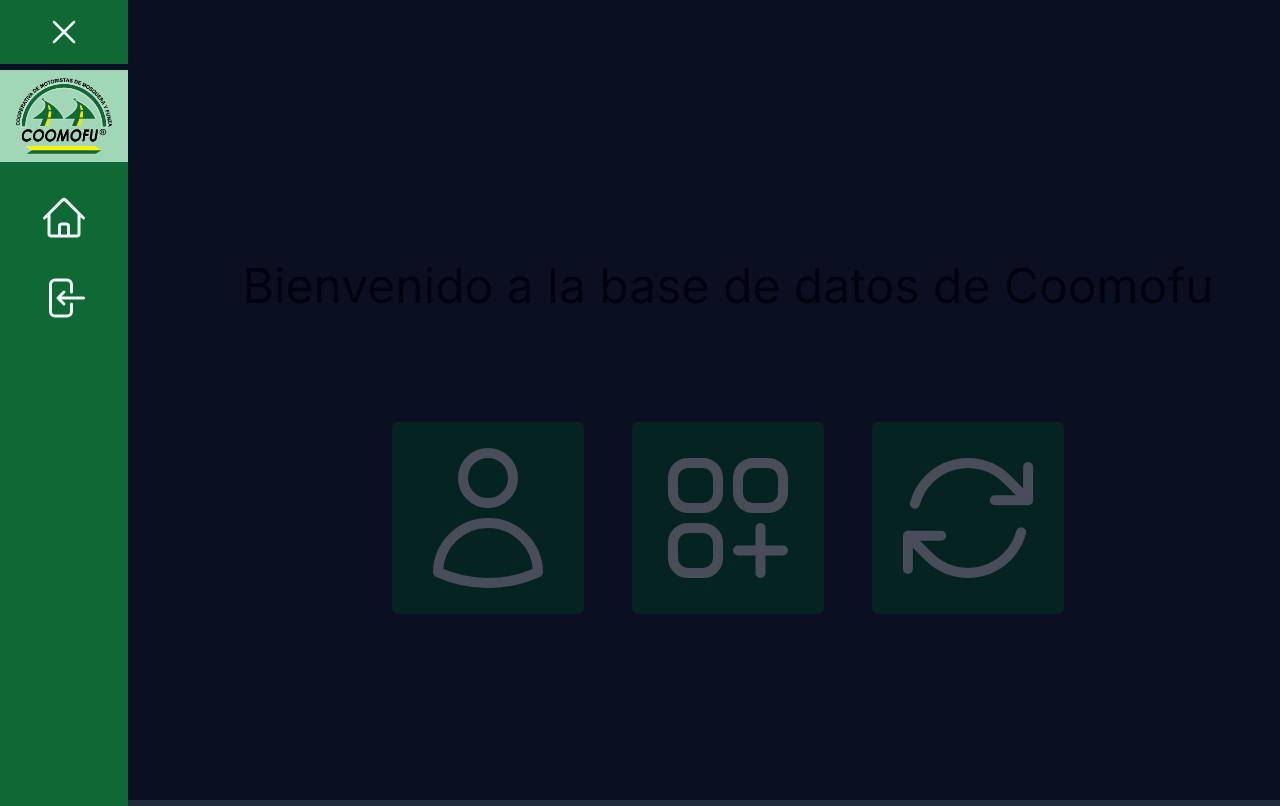
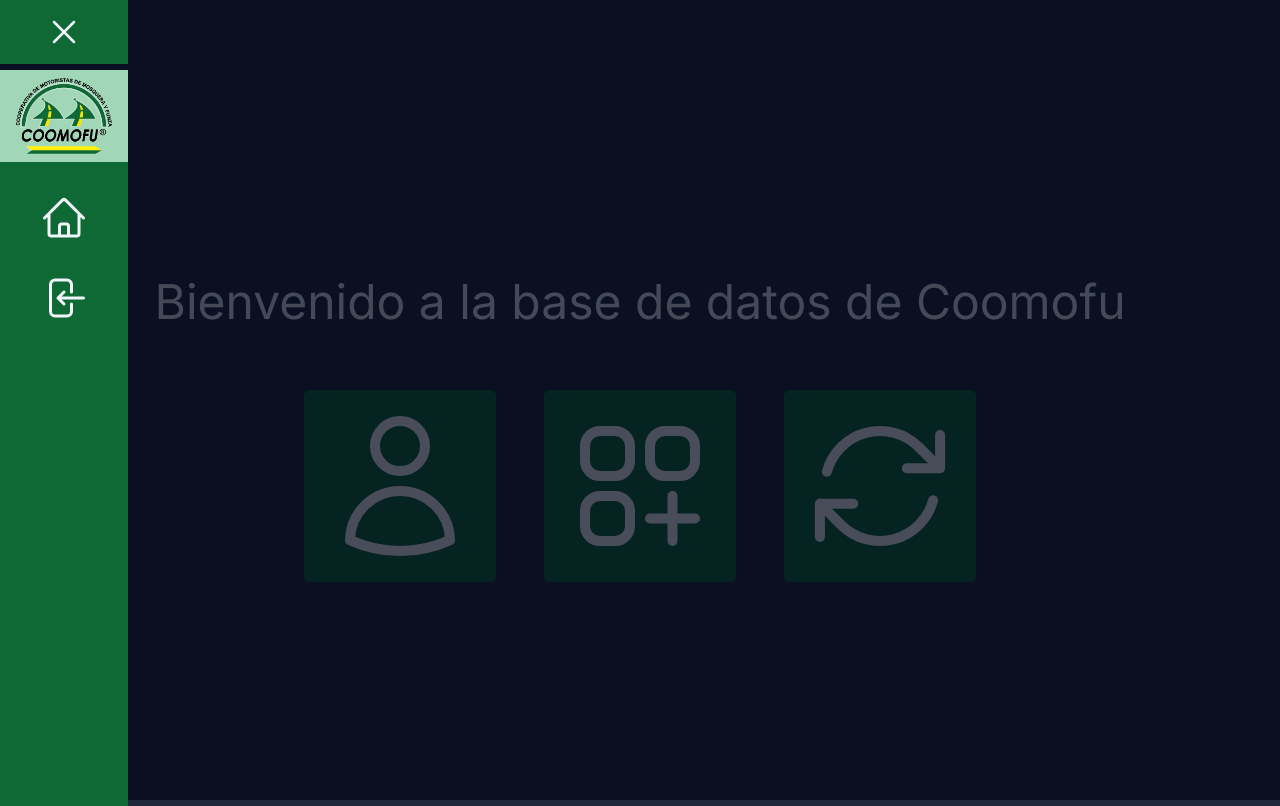
Before and after one commit to Git-Darkmoon/Coomofu, a Next.js app: page /user/home in a window 1280 px wide. Built offline with nearby package versions, Linux system fonts and the light colour scheme.

Commit message:
styles: layout and text-colors

```diff
--- a/src/app/user/home/page.tsx
+++ b/src/app/user/home/page.tsx
@@ -36,11 +36,13 @@
 
 function Home() {
   return (
-    <div className="w-full h-[calc(100vh-4rem)] flex flex-col justify-center items-center gap-28">
-      <header className="text-center ml-44">
-        <h1 className="text-5xl">Bienvenido a la base de datos de Coomofu</h1>
+    <div className="w-full min-h-[calc(100dvh-5rem)] py-6 flex flex-col justify-center items-center gap-16">
+      <header className="text-center">
+        <h1 className="text-5xl text-slate-200">
+          Bienvenido a la base de datos de Coomofu
+        </h1>
       </header>
-      <main className="ml-44 flex justify-center items-center flex-col md:flex-row gap-12">
+      <main className=" flex justify-center items-center flex-col md:flex-row gap-12">
         {options.map((option: option) => {
           return <Card key={option.id} {...option} />
         })}
```
